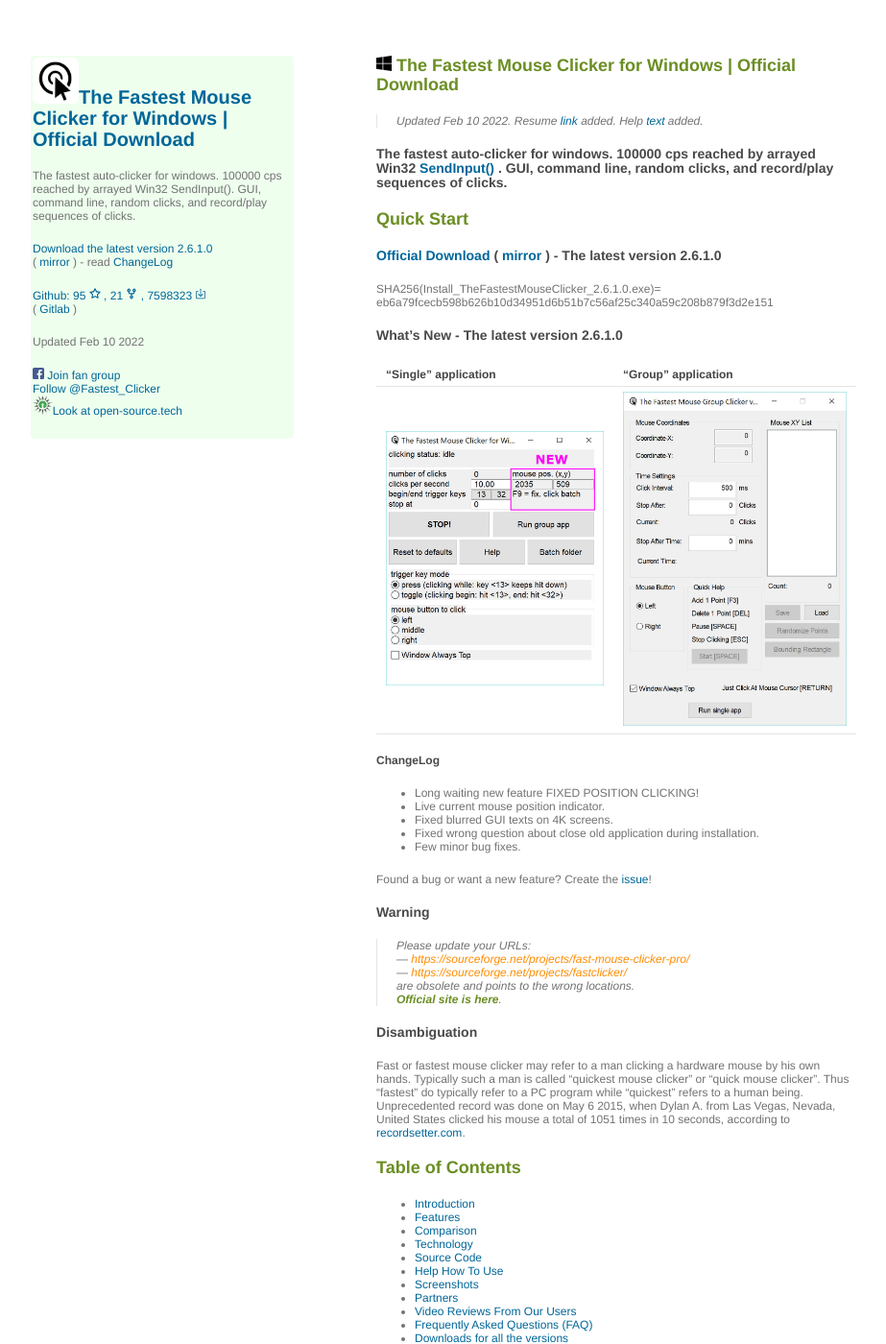
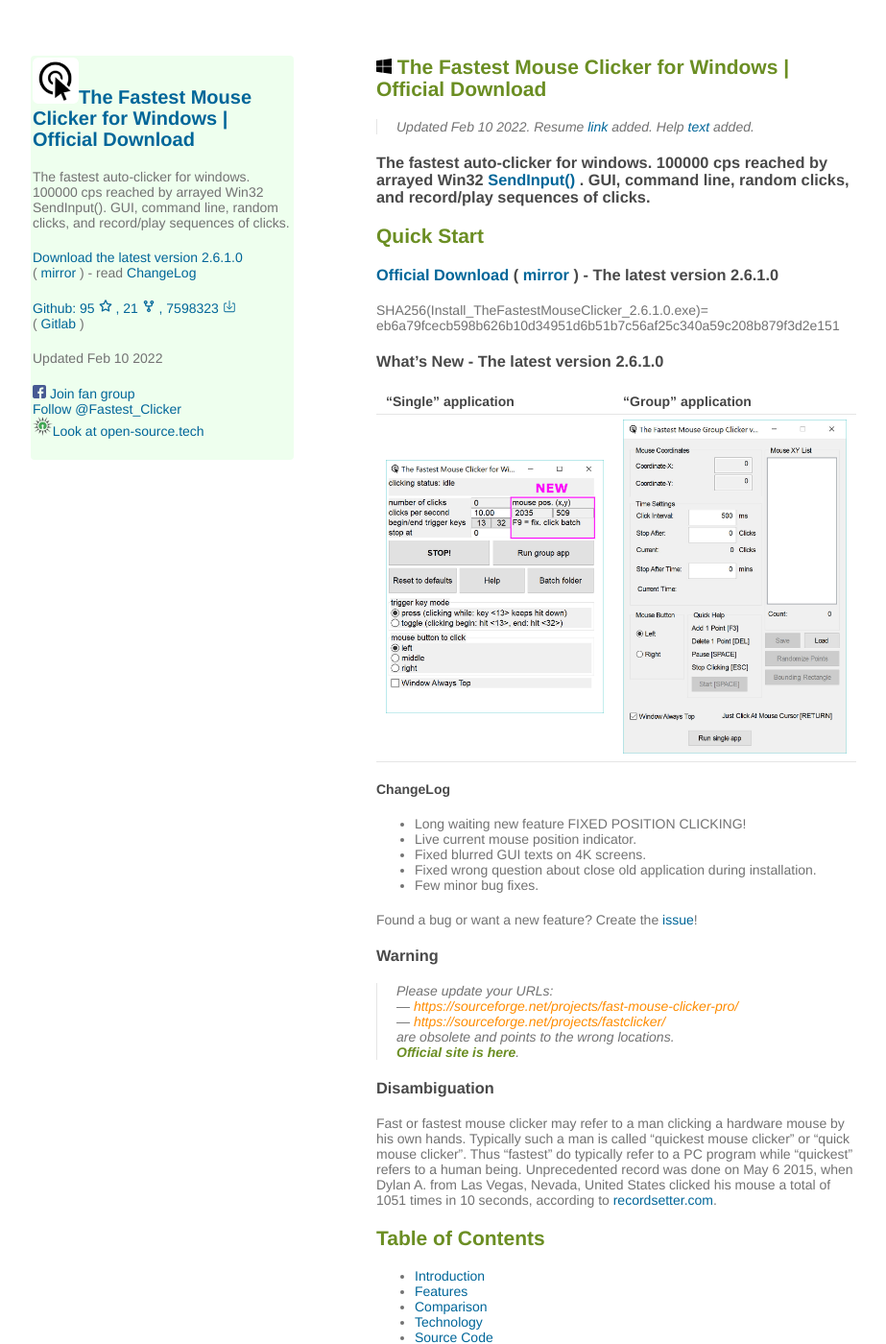
Before and after one commit to windows-2048/The-Fastest-Mouse-Clicker-for-Windows, a Jekyll site: the page built from docs/README.md, in a window 1280 px wide and 1400 px high. Shown: the whole window at 96% size, without its empty margins (178-1101 px from the left). Built offline with Jekyll 4.4.1, drawn with Linux system fonts in a browser that asks for light colours; our own code applies the rules of GitHub Pages for plain Markdown files; comment, search, counter and statistics services are not loaded.

Commit message:
fix font size

```diff
--- a/docs/assets/css/mystyle.css
+++ b/docs/assets/css/mystyle.css
@@ -219,7 +219,7 @@
 body {
     background-color: #fff;
     padding: 50px;
-    font: 12px Helvetica, Arial, sans-serif;
+    font: 14px Helvetica, Arial, sans-serif;
     color: #727272;
     font-weight: normal;
 }
@@ -267,7 +267,7 @@ a:focus {
 	text-decoration: underline;
 }
 a small {
-    font-size: 10px;
+    font-size: 12px;
     color: #777;
     margin-top: -0.3em;
     display: block;
@@ -325,7 +325,7 @@ kbd {
     box-shadow: inset 0 -1px 0 #959da5;
     color: #444d56;
     display: inline-block;
-    font-size: 12px;
+    font-size: 14px;
     line-height: 10px;
     padding: 3px 5px;
     vertical-align: middle;
@@ -359,7 +359,7 @@ ul.downloads {
 }
 .downloads a {
     line-height: 1;
-    font-size: 12px;
+    font-size: 14px;
     color: #069;
     display: block;
     text-align: center;
@@ -394,7 +394,7 @@ section {
     padding-bottom: 50px;
 }
 small {
-    font-size: 10px;
+    font-size: 12px;
 }
 hr {
     border: 0;
```
